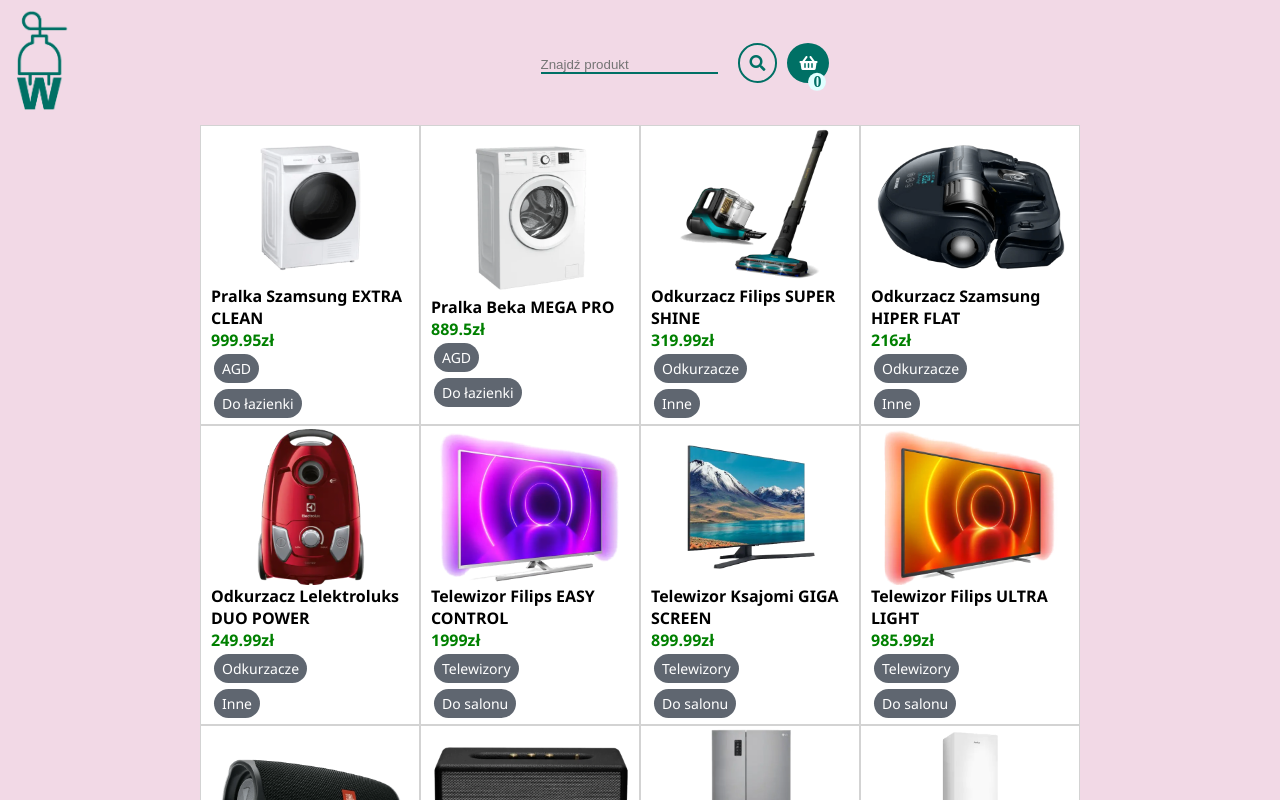
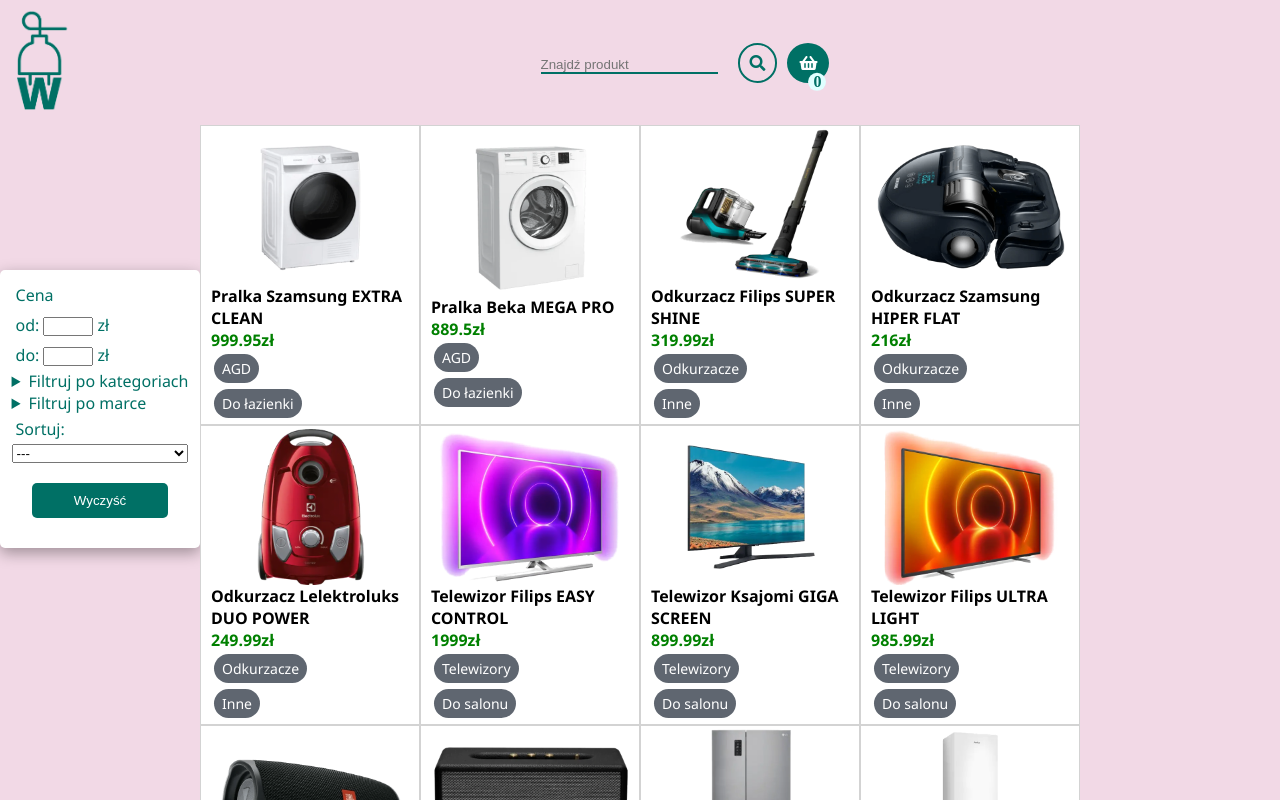
Before and after one commit to ManuLisek/wtyker-react-redux, a React (Create React App) app: page /products in a window 1280 px wide. Shown: the top 800 px of the page. Built offline with nearby package versions, Linux system fonts and the light colour scheme.

Commit message:
Add FilterBar

```diff
--- /dev/null
+++ b/src/FilterBar.jsx
@@ -0,0 +1,117 @@
+import React from 'react';
+import {products} from './products/products';
+import styled from 'styled-components';
+import uuid from 'react-uuid';
+
+const FilterBarContainer = styled.div`
+background-color: white;
+padding: 5px;
+box-shadow: rgba(0, 0, 0, 0.35) 0px 5px 15px;
+border-radius: 5px;
+display: flex;
+justify-content: center;
+padding: 10px;
+width: 200px;
+height: fit-content;
+position: absolute;
+left: 0;
+top: 250px;
+margin: 20px 0 40px 0;
+`;
+
+const FilterBarContent = styled.div`
+    display: flex;
+    flex-direction: column;
+`;
+
+const Label = styled.label`
+margin: 4px;
+display: block;
+`;
+
+const Checkbox = styled.input`
+margin-right: 3px;
+`;
+
+const ButtonClear = styled.button`
+background-color: #007065;
+color: white;
+border: none;
+border-radius: 5px;
+padding: 10px 20px;
+margin: 20px;
+display: block;
+`;
+
+const InputPrice = styled.input`
+max-width: 50px;
+text-align: right;
+margin: 0 4px 0 4px;
+`;
+
+
+function FilterBar() {
+
+  const allTags = [];
+  const allBrands = [];
+
+  products.map(product => {
+    allTags.push(...product.tags);
+    allBrands.push(product.brand);
+  });
+
+  const tags = [...new Set(allTags)];
+  const brands = [...new Set(allBrands)];
+
+  return (
+    <FilterBarContainer>
+      <FilterBarContent>
+        <Label>
+        Cena
+        </Label>
+        <Label>
+                od:
+          <InputPrice type='number'  min='50' max='3400'/>
+        zł
+        </Label>
+        <Label>
+                do:
+          <InputPrice type='number' min='50' max='3400'/>
+        zł
+        </Label>
+        <details>
+          <summary>Filtruj po kategoriach</summary>
+          <div>
+            {tags.map(tag => (
+              <Label key={uuid()}>
+                <Checkbox type='checkbox'/>
+                {tag}
+              </Label>
+            ))}
+          </div>
+        </details>
+        <details>
+          <summary>Filtruj po marce</summary>
+          <div>
+            {brands.map(brand => (
+              <Label key={uuid()}>
+                <Checkbox type='checkbox'/>
+                {brand}
+              </Label>
+            ))}
+          </div>
+        </details>
+        <Label>Sortuj:</Label>
+        <select>
+          <option>---</option>
+          <option>Alfabetycznie</option>
+          <option>Po cenie: rosnąco</option>
+          <option>Po cenie: malejąco</option>
+        </select>
+        <ButtonClear>Wyczyść</ButtonClear>
+      </FilterBarContent>
+    </FilterBarContainer>
+  );
+}
+
+export default FilterBar;
--- a/src/ProductsList.jsx
+++ b/src/ProductsList.jsx
@@ -1,5 +1,6 @@
 import React from 'react';
 import ProductSummary from './ProductSummary';
+import FilterBar from './FilterBar';
 import {products} from './products/products';
 import styled from 'styled-components';
 import uuid from 'react-uuid';
@@ -26,6 +27,7 @@
   ));
   return(
     <SectionContainer>
+      <FilterBar/>
       <List>
         {productsList}
       </List>
```
